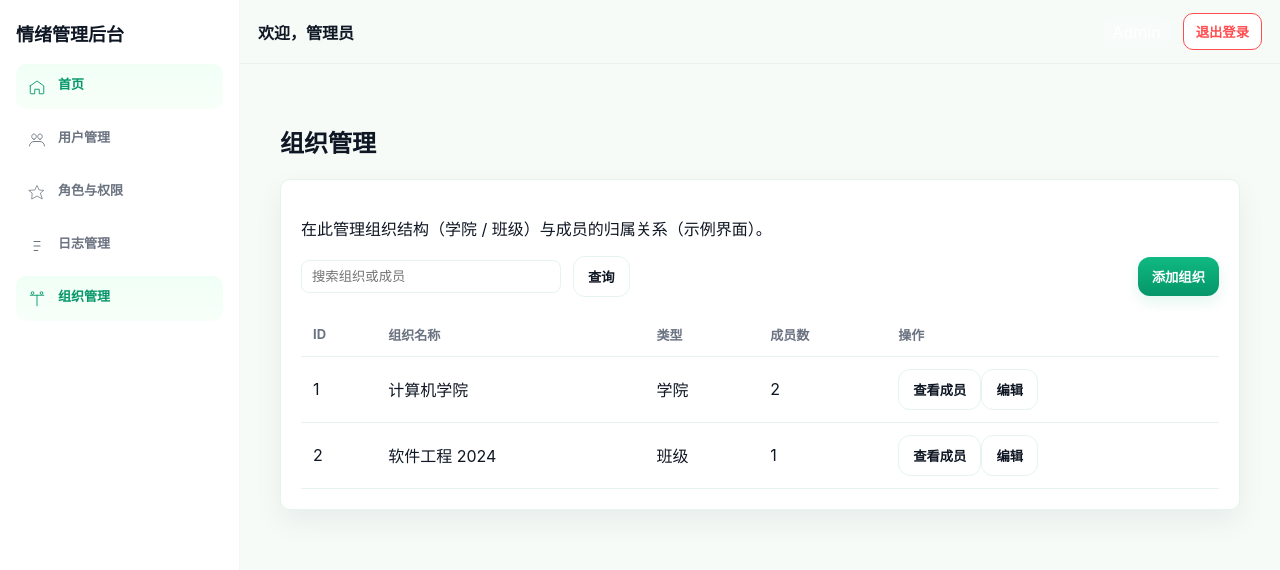
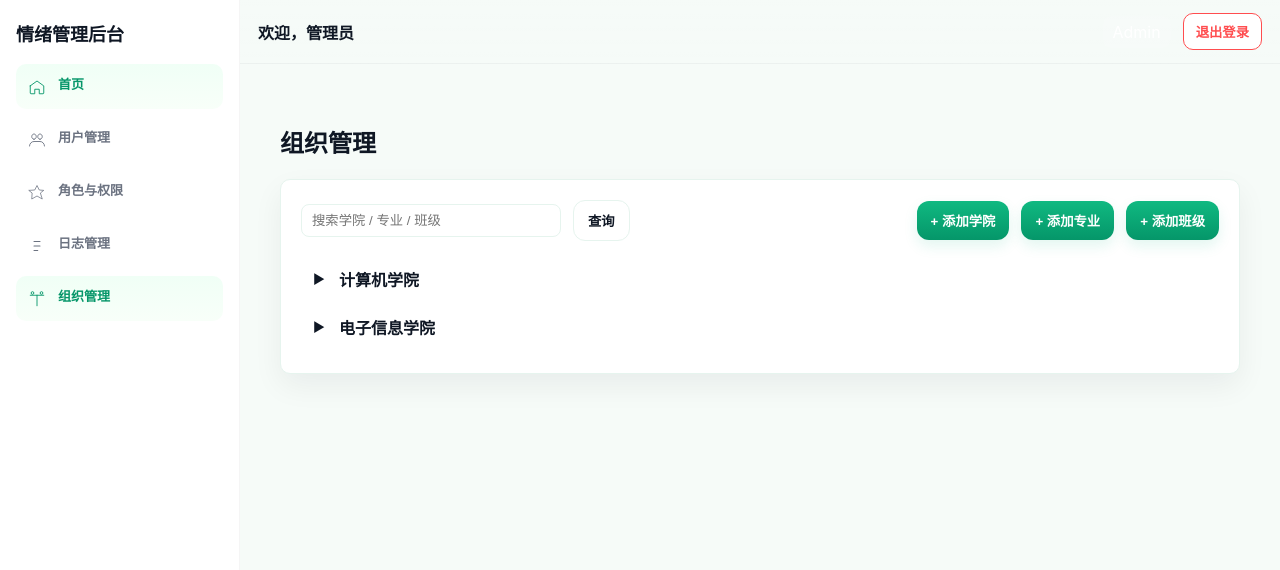
Before and after one commit to nosimplenoway/emotion_webapp, a Vue app in the folder webprogram/: page /admin/system in a window 1280 px wide. Both pictures are taken after typing "5551234", "Sample123" into the empty fields and a click on the button "登录". Shown: the top 570 px of the page. Built offline with nearby package versions, Linux system fonts and the light colour scheme.

Commit message:
feat: 实现组织管理树形结构

```diff
--- a/webprogram/src/views/Admin/OrganizationManagement.vue
+++ b/webprogram/src/views/Admin/OrganizationManagement.vue
@@ -2,69 +2,114 @@
   <div class="container">
     <h2>组织管理</h2>
     <div class="card" style="margin-top:12px">
-      <p>在此管理组织结构（学院 / 班级）与成员的归属关系（示例界面）。</p>
-      <div class="top-controls" style="margin-top:12px">
+      <!-- 顶部工具栏 -->
+      <div class="top-controls">
         <div class="left">
-          <input class="search" v-model="q" placeholder="搜索组织或成员" />
+          <input
+            class="search"
+            v-model="searchQuery"
+            placeholder="搜索学院 / 专业 / 班级"
+            @keyup.enter="search"
+          />
           <button class="btn btn-ghost" @click="search">查询</button>
         </div>
         <div class="right">
-          <button class="btn btn-primary" @click="addOrg">添加组织</button>
+          <button class="btn btn-primary" @click="openAddCollege">+ 添加学院</button>
+          <button class="btn btn-primary" @click="openAddMajor">+ 添加专业</button>
+          <button class="btn btn-primary" @click="openAddClass">+ 添加班级</button>
         </div>
       </div>
 
-      <div style="margin-top:16px">
-        <table class="table">
-          <thead><tr><th>ID</th><th>组织名称</th><th>类型</th><th>成员数</th><th>操作</th></tr></thead>
-          <tbody>
-            <tr v-for="o in filteredOrgs" :key="o.id">
-              <td>{{o.id}}</td>
-              <td>{{o.name}}</td>
-              <td>{{o.type}}</td>
-              <td>{{o.members.length}}</td>
-              <td>
-                <button class="btn btn-ghost" @click="viewOrg(o)">查看成员</button>
-                <button class="btn btn-ghost" @click="editOrg(o)">编辑</button>
-              </td>
-            </tr>
-          </tbody>
-        </table>
+      <!-- 树形结构 -->
+      <div class="org-tree" style="margin-top:16px">
+        <template v-for="college in filteredTree" :key="college.id">
+          <!-- 学院 -->
+          <div class="tree-node">
+            <div class="node-header" @click="toggleExpand(college.id)">
+              <span class="expand-icon">{{ expanded[college.id] ? '▼' : '▶' }}</span>
+              <strong>{{ college.name }}</strong>
+              <span
+                v-if="getStatus(college) === 'disabled'"
+                class="status-disabled"
+                style="margin-left:8px"
+              >禁用</span>
+            </div>
+
+            <!-- 专业层 -->
+            <div v-if="expanded[college.id]" class="children">
+              <div v-for="major in college.children" :key="major.id" class="tree-node">
+                <div class="node-header" @click="toggleExpand(major.id)" style="margin-left:28px">
+                  <span class="expand-icon">{{ expanded[major.id] ? '▼' : '▶' }}</span>
+                  <strong>{{ major.name }}</strong>
+                  <span
+                    v-if="getStatus(major) === 'disabled'"
+                    class="status-disabled"
+                    style="margin-left:8px"
+                  >禁用</span>
+                </div>
+
+                <!-- 班级层 -->
+                <div v-if="expanded[major.id]" class="children">
+                  <div
+                    v-for="cls in major.children"
+                    :key="cls.id"
+                    class="tree-node leaf"
+                  >
+                    <div class="node-header" style="margin-left:56px">
+                      <span>{{ cls.name }}</span>
+                      <span
+                        :class="cls.status === 'normal' ? 'status-normal' : 'status-disabled'"
+                        style="margin-left:12px"
+                      >
+                        {{ cls.status === 'normal' ? '正常' : '禁用' }}
+                      </span>
+
+                      <!-- 班级操作 -->
+                      <div class="actions" style="margin-left:auto">
+                        <button class="btn btn-sm btn-ghost" @click.stop="toggleClassStatus(cls)">
+                          切换状态
+                        </button>
+                        <button class="btn btn-sm btn-ghost" @click.stop="editNode(cls)">编辑</button>
+                        <button class="btn btn-sm btn-danger" @click.stop="deleteNode(cls)">删除</button>
+                      </div>
+                    </div>
+                  </div>
+                </div>
+              </div>
+            </div>
+          </div>
+        </template>
+
+        <!-- 空状态 -->
+        <div v-if="filteredTree.length === 0" class="empty-state" style="margin-top:20px">
+          <strong>暂无匹配的组织结构</strong>
+        </div>
       </div>
     </div>
 
-    <!-- org modal -->
-    <Modal v-if="showOrgModal" :title="orgEditing? '编辑组织' : '添加组织'" @close="closeOrg">
+    <!-- 添加 / 编辑 Modal（复用已有的 Modal 组件） -->
+    <Modal
+      v-if="showModal"
+      :title="modalTitle"
+      @close="closeModal"
+    >
       <div>
         <label class="label">组织名称</label>
-        <input class="input" v-model="orgForm.name" />
+        <input class="input" v-model="form.name" placeholder="请输入名称" />
       </div>
-      <div style="margin-top:8px">
-        <label class="label">类型</label>
-        <select class="input" v-model="orgForm.type"><option>学院</option><option>班级</option><option>其他</option></select>
+
+      <div v-if="form.type !== 'college'" style="margin-top:12px">
+        <label class="label">所属上级</label>
+        <select class="input" v-model="form.parentId">
+          <option v-for="p in possibleParents" :key="p.id" :value="p.id">
+            {{ p.displayName }}
+          </option>
+        </select>
       </div>
+
       <template #footer>
-        <button class="btn btn-ghost" @click="closeOrg">取消</button>
-        <button class="btn btn-primary" @click="saveOrg">保存</button>
-      </template>
-    </Modal>
-
-    <!-- members modal -->
-    <Modal v-if="showMembers" title="成员列表" @close="closeMembers">
-      <div style="max-height:300px;overflow:auto">
-        <table class="table">
-          <thead><tr><th>ID</th><th>姓名</th><th>手机号</th><th>操作</th></tr></thead>
-          <tbody>
-            <tr v-for="m in currentOrg?.members || []" :key="m.id">
-              <td>{{m.id}}</td>
-              <td>{{m.name}}</td>
-              <td>{{m.phone}}</td>
-              <td><button class="btn btn-ghost" @click="removeMember(m)">移除</button></td>
-            </tr>
-          </tbody>
-        </table>
-      </div>
-      <template #footer>
-        <button class="btn btn-ghost" @click="closeMembers">关闭</button>
+        <button class="btn btn-ghost" @click="closeModal">取消</button>
+        <button class="btn btn-primary" @click="saveModal">保存</button>
       </template>
     </Modal>
   </div>
@@ -74,49 +119,274 @@
 import { ref, computed } from 'vue'
 import Modal from '../../components/Modal.vue'
 
-const q = ref('')
-const orgs = ref([
-  { id: 1, name: '计算机学院', type: '学院', members: [{id:1,name:'张三',phone:'13800138000'},{id:2,name:'李四',phone:'13800138001'}] },
-  { id: 2, name: '软件工程 2024', type: '班级', members: [{id:3,name:'王五',phone:'13800138002'}] }
+/* ==================== 数据结构 ==================== */
+const treeData = ref([
+  {
+    id: 1,
+    name: '计算机学院',
+    type: 'college',
+    children: [
+      {
+        id: 11,
+        name: '软件工程',
+        type: 'major',
+        children: [
+          { id: 111, name: '软件工程2024-1班', type: 'class', status: 'normal' },
+          { id: 112, name: '软件工程2024-2班', type: 'class', status: 'disabled' },
+          { id: 113, name: '软件工程2024-3班', type: 'class', status: 'normal' }
+        ]
+      },
+      {
+        id: 12,
+        name: '计算机科学与技术',
+        type: 'major',
+        children: [
+          { id: 121, name: '计科2024-1班', type: 'class', status: 'disabled' },
+          { id: 122, name: '计科2024-2班', type: 'class', status: 'disabled' }
+        ]
+      }
+    ]
+  },
+  {
+    id: 2,
+    name: '电子信息学院',
+    type: 'college',
+    children: [
+      {
+        id: 21,
+        name: '通信工程',
+        type: 'major',
+        children: [
+          { id: 211, name: '通信2024-1班', type: 'class', status: 'normal' },
+          { id: 212, name: '通信2024-2班', type: 'class', status: 'disabled' }
+        ]
+      }
+    ]
+  }
 ])
 
-const filteredOrgs = computed(() => {
-  if (!q.value) return orgs.value
-  const kw = q.value.toLowerCase()
-  return orgs.value.filter(o => o.name.toLowerCase().includes(kw) || o.members.some(m=>m.name.toLowerCase().includes(kw) || m.phone.includes(kw)))
+/* ==================== 状态 ==================== */
+const searchQuery = ref('')
+const expanded = ref({})                    // { id: true/false }
+const showModal = ref(false)
+const modalTitle = ref('')
+const form = ref({ type: '', name: '', parentId: null })
+
+/* ==================== 递归计算状态 ==================== */
+const getStatus = (node) => {
+  if (node.type === 'class') return node.status
+  if (!node.children || node.children.length === 0) return 'normal'
+
+  // 只要有一个子节点（最终到班级）是 normal，父节点就是 normal
+  const allDisabled = node.children.every(child => getStatus(child) === 'disabled')
+  return allDisabled ? 'disabled' : 'normal'
+}
+
+/* ==================== 展开/收起 ==================== */
+const toggleExpand = (id) => {
+  expanded.value[id] = !expanded.value[id]
+}
+
+/* ==================== 搜索（支持子节点匹配） ==================== */
+const matchesSubtree = (node, kw) => {
+  if (node.name.toLowerCase().includes(kw)) return true
+  if (node.children) {
+    return node.children.some(child => matchesSubtree(child, kw))
+  }
+  return false
+}
+
+const filteredTree = computed(() => {
+  if (!searchQuery.value.trim()) return treeData.value
+  const kw = searchQuery.value.toLowerCase().trim()
+  return treeData.value.filter(college => matchesSubtree(college, kw))
 })
 
-const showOrgModal = ref(false)
-const orgEditing = ref(null)
-const orgForm = ref({ name: '', type: '学院' })
+/* ==================== 班级状态切换 ==================== */
+const toggleClassStatus = (cls) => {
+  cls.status = cls.status === 'normal' ? 'disabled' : 'normal'
+}
 
-const showMembers = ref(false)
-const currentOrg = ref(null)
+/* ==================== 删除节点 ==================== */
+const deleteNode = (node) => {
+  if (!confirm(`确定删除「${node.name}」吗？`)) return
 
-function addOrg(){ orgEditing.value = null; orgForm.value = { name: '', type: '学院' }; showOrgModal.value = true }
-function editOrg(o){ orgEditing.value = o.id; orgForm.value = { name: o.name, type: o.type }; showOrgModal.value = true }
-function saveOrg(){
-  if (!orgForm.value.name) { alert('请输入组织名称'); return }
-  if (orgEditing.value) {
-    const idx = orgs.value.findIndex(x=>x.id===orgEditing.value)
-    if (idx!==-1) orgs.value[idx].name = orgForm.value.name, orgs.value[idx].type = orgForm.value.type
-  } else {
-    const id = orgs.value.length ? Math.max(...orgs.value.map(x=>x.id))+1 : 1
-    orgs.value.push({ id, name: orgForm.value.name, type: orgForm.value.type, members: [] })
+  const removeFromArray = (arr) => {
+    for (let i = 0; i < arr.length; i++) {
+      if (arr[i].id === node.id) {
+        arr.splice(i, 1)
+        return true
+      }
+      if (arr[i].children && removeFromArray(arr[i].children)) return true
+    }
+    return false
   }
-  showOrgModal.value = false
+  removeFromArray(treeData.value)
 }
-function closeOrg(){ showOrgModal.value = false }
 
-function viewOrg(o){ currentOrg.value = o; showMembers.value = true }
-function closeMembers(){ showMembers.value = false }
-function removeMember(m){ if(confirm('确定从组织中移除成员 '+m.name+' ?')) { currentOrg.value.members = currentOrg.value.members.filter(x=>x.id!==m.id) } }
+/* ==================== 编辑节点（仅改名称） ==================== */
+const editNode = (node) => {
+  form.value = { type: node.type, name: node.name, parentId: null }
+  modalTitle.value = `编辑 ${node.type === 'college' ? '学院' : node.type === 'major' ? '专业' : '班级'}`
+  showModal.value = true
+  // 编辑时临时记录原节点（后面 saveModal 会用到）
+  window.__editingNode = node
+}
 
-function search(){ /* filter already reactive; keep this for explicit query action */ }
+/* ==================== 添加学院 ==================== */
+const openAddCollege = () => {
+  form.value = { type: 'college', name: '', parentId: null }
+  modalTitle.value = '添加学院'
+  showModal.value = true
+}
+
+/* ==================== 添加专业 ==================== */
+const openAddMajor = () => {
+  form.value = { type: 'major', name: '', parentId: null }
+  modalTitle.value = '添加专业'
+  showModal.value = true
+}
+
+/* ==================== 添加班级 ==================== */
+const openAddClass = () => {
+  form.value = { type: 'class', name: '', parentId: null }
+  modalTitle.value = '添加班级'
+  showModal.value = true
+}
+
+/* ==================== Modal 动态上级选项 ==================== */
+const possibleParents = computed(() => {
+  if (form.value.type === 'major') {
+    return treeData.value.map(c => ({
+      id: c.id,
+      displayName: c.name
+    }))
+  }
+  if (form.value.type === 'class') {
+    const list = []
+    treeData.value.forEach(college => {
+      college.children?.forEach(major => {
+        list.push({
+          id: major.id,
+          displayName: `${college.name} → ${major.name}`
+        })
+      })
+    })
+    return list
+  }
+  return []
+})
+
+/* ==================== 保存 Modal ==================== */
+const saveModal = () => {
+  if (!form.value.name.trim()) {
+    alert('请输入名称')
+    return
+  }
+
+  const newId = Date.now() // 简单唯一ID
+
+  if (form.value.type === 'college') {
+    treeData.value.push({
+      id: newId,
+      name: form.value.name,
+      type: 'college',
+      children: []
+    })
+  } else if (form.value.type === 'major') {
+    const parent = findNodeById(form.value.parentId)
+    if (parent && parent.type === 'college') {
+      parent.children.push({
+        id: newId,
+        name: form.value.name,
+        type: 'major',
+        children: []
+      })
+    }
+  } else if (form.value.type === 'class') {
+    const parent = findNodeById(form.value.parentId)
+    if (parent && parent.type === 'major') {
+      parent.children.push({
+        id: newId,
+        name: form.value.name,
+        type: 'class',
+        status: 'normal'
+      })
+    }
+  } else if (window.__editingNode) {
+    // 编辑模式
+    window.__editingNode.name = form.value.name
+    window.__editingNode = null
+  }
+
+  closeModal()
+}
+
+/* ==================== 查找节点（递归） ==================== */
+const findNodeById = (id, nodes = treeData.value) => {
+  for (const node of nodes) {
+    if (node.id === id) return node
+    if (node.children) {
+      const found = findNodeById(id, node.children)
+      if (found) return found
+    }
+  }
+  return null
+}
+
+/* ==================== 关闭 Modal ==================== */
+const closeModal = () => {
+  showModal.value = false
+  form.value = { type: '', name: '', parentId: null }
+  window.__editingNode = null
+}
+
+/* ==================== 搜索按钮（触发 computed） ==================== */
+const search = () => {
+  // 只需要触发响应式即可
+}
 </script>
 
 <style scoped>
-.toolbar{display:flex;gap:12px;align-items:center;margin-bottom:12px}
-.table{width:100%;border-collapse:collapse;background:transparent}
-.table th,.table td{padding:12px;border-bottom:1px solid var(--surface-border);text-align:left}
+.org-tree {
+  user-select: none;
+}
+.tree-node {
+  margin-bottom: 4px;
+}
+.node-header {
+  display: flex;
+  align-items: center;
+  gap: 8px;
+  padding: 10px 12px;
+  border-radius: 8px;
+  cursor: pointer;
+  transition: all 0.2s;
+}
+.node-header:hover {
+  background: #f0fff6;
+}
+.expand-icon {
+  font-size: 13px;
+  width: 18px;
+  display: inline-block;
+}
+.children {
+  margin-top: 2px;
+}
+.leaf .node-header {
+  cursor: default;
+}
+.actions {
+  display: flex;
+  gap: 6px;
+  margin-left: auto;
+}
+.status-normal,
+.status-disabled {
+  font-size: 13px;
+  padding: 2px 10px;
+  border-radius: 9999px;
+  font-weight: 700;
+}
 </style>
```
